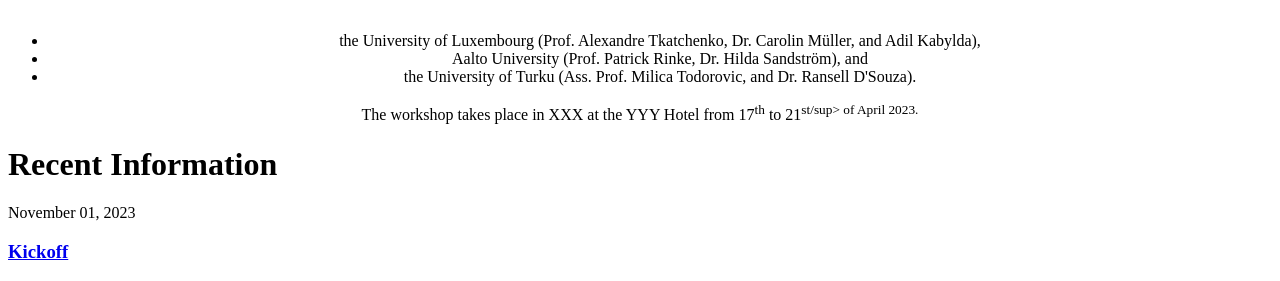
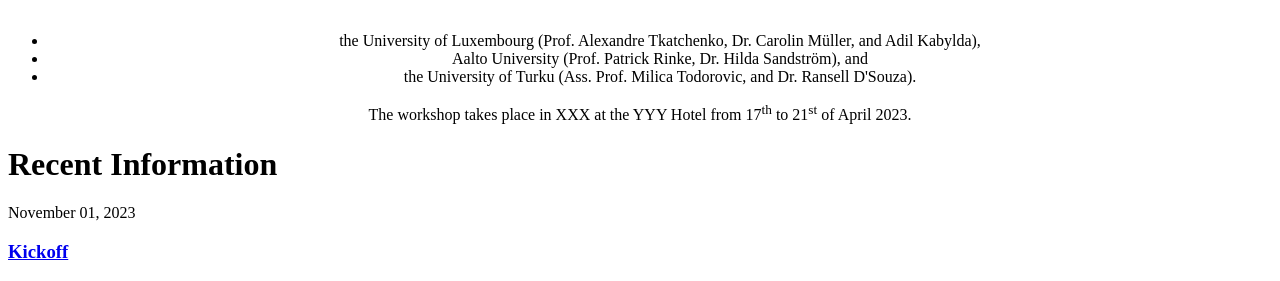
Before and after one commit to ESTML/ESTML.github.io, a Jekyll site: the page built from index.html, in a window 1280 px wide. Shown: the part 306-587 px from the top of the page. Built offline with Jekyll 4.4.1, drawn with Linux system fonts in a browser that asks for light colours; nearby versions of some CDN libraries; the list of posts is cut into pages by our own code.

Commit message:
Update index.html

```diff
--- a/index.html
+++ b/index.html
@@ -13,7 +13,7 @@
       <li> Aalto University (Prof. Patrick Rinke, Dr. Hilda Sandström), and </li>
       <li> the University of Turku (Ass. Prof. Milica Todorovic, and Dr. Ransell D'Souza). </li>
     </ul>
-    The workshop takes place in XXX at the YYY Hotel from 17<sup>th</sup> to 21<sup>st/sup> of April 2023.
+    The workshop takes place in XXX at the YYY Hotel from 17<sup>th</sup> to 21<sup>st</sup> of April 2023.
   </center>
   <h1 class="pageTitle">Recent Information</h1>
   <div class="posts noList">
```
